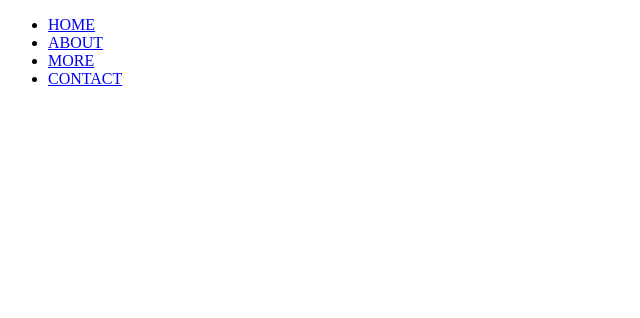
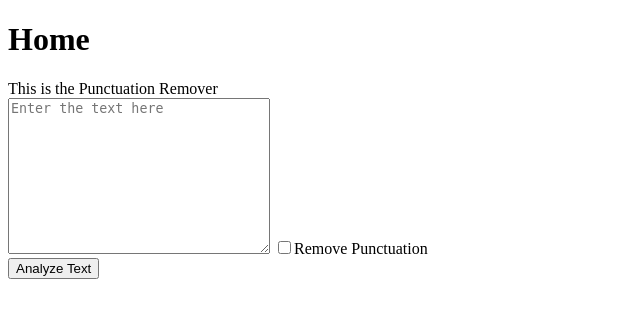
Before and after one commit to RajAnubhav/Django-Basics, a Django app: template pro3/templates/index.html in a window 1280 px wide. Shown: the top 318 px of the page, without its empty margins (0-640 px from the left). Run offline with Django 4.2, Linux system fonts and the light colour scheme; the template is opened without the code that fills it, so the values that code supplies are empty.

Commit message:
Punctuation Remover

```diff
--- a/pro3/pro3/urls.py
+++ b/pro3/pro3/urls.py
@@ -20,5 +20,6 @@ from . import views
 
 urlpatterns = [
     path('admin/', admin.site.urls),
-    path('about/', views.index, name="calc"),
+    path('', views.index, name="calc"),
+    path('analyze/', views.analyze, name='analyze'),
 ]
--- a/pro3/templates/index.html
+++ b/pro3/templates/index.html
@@ -17,16 +17,17 @@
 <body>
     <!-- This is for the body of the webpage -->
     <div>
-        <nav>
-            <div class="navibar">
-                <ul>
-                    <li><a href="#">HOME</a></li>
-                    <li><a href="#">ABOUT</a></li>
-                    <li><a href="#">MORE</a></li>
-                    <li><a href="#">CONTACT</a></li>
-                </ul>
-            </div>
-        </nav>
+    <h1>Home</h1>
+    </div>
+
+    <div>
+        This is the Punctuation Remover
+        <form action="/analyze" method="get">
+            <!-- This is for the text area -->
+            <textarea name="" id="" cols="30" rows="10" placeholder="Enter the text here"></textarea>
+            <input type="checkbox" name="analyze">Remove Punctuation<br>
+            <button type="submit">Analyze Text</button>
+        </form>
     </div>
 </body>
 </html>
```
Also changed, not shown: pro3/pro3/views.py (+20 -0 lines), pro3/templates/analyze.html (added, +19 -0 lines).
